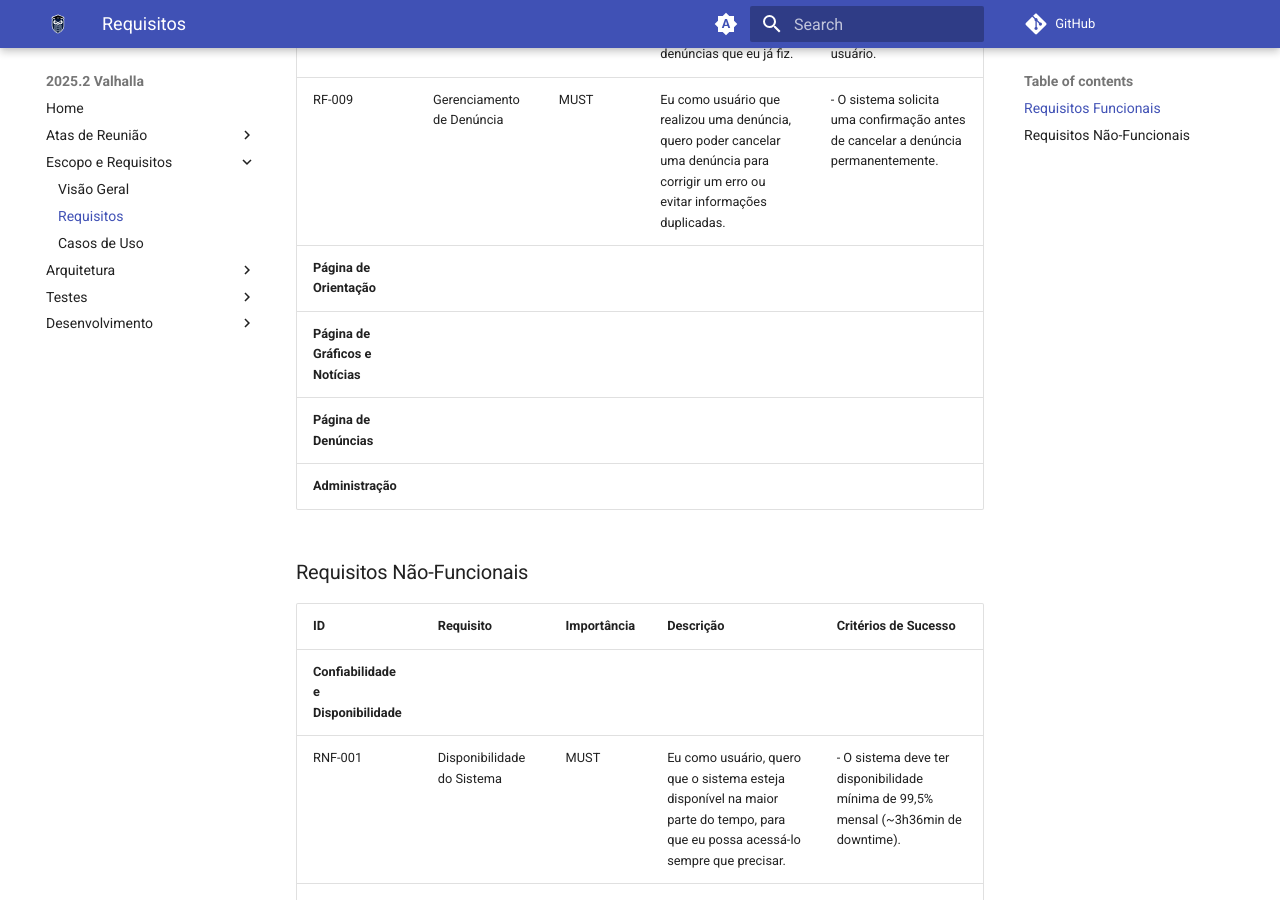
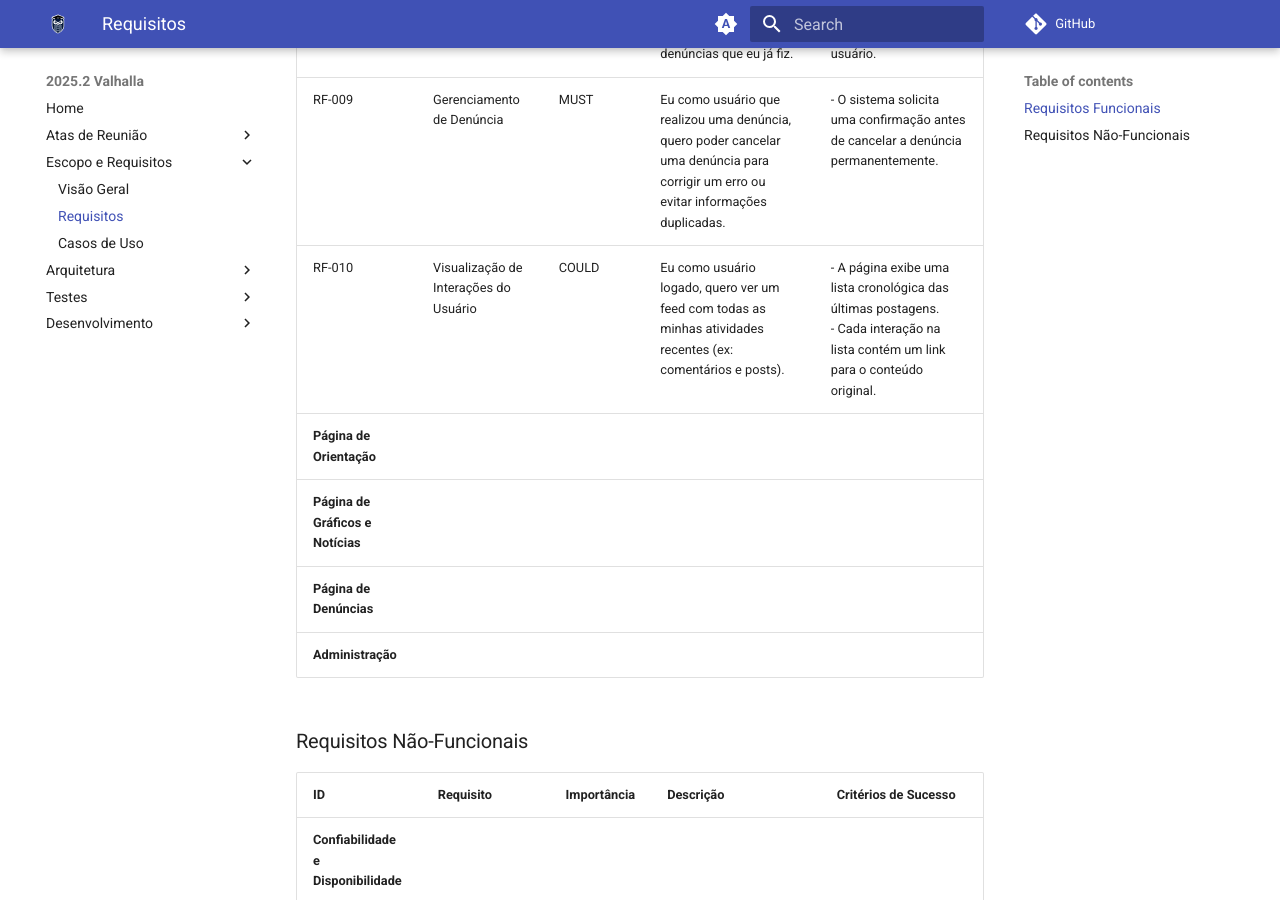
Before and after one commit to fga-eps-mds/2025.2-Valhalla-Docs, an MkDocs documentation site: the page built from docs/escopo-requisitos/Requisitos.md, in a window 1280 px wide and 900 px high, scrolled down 2119 px. Built offline with MkDocs 1.6.1 and Material for MkDocs 9.7.7, drawn with Linux system fonts in a browser that asks for light colours; comment, search, counter and statistics services are not loaded.

Commit message:
doc - preenche RF 010 da Página de Perfil
Co-authored-by: laurarogelin <laurarogelin@users.noreply.github.com>

```diff
--- a/docs/escopo-requisitos/Requisitos.md
+++ b/docs/escopo-requisitos/Requisitos.md
@@ -17,6 +17,7 @@ Esta tabela lista todos os requisitos do projeto, sua prioridade e descrição d
 | RF-007 | Edição de Dados Pessoais | MUST | Eu como usuário logado, quero editar minhas informações pessoais (como nome e foto de perfil) para manter meus dados atualizados. | - O usuário consegue alterar seus dados e salvá-los com sucesso.<br>- As informações atualizadas são refletidas imediatamente na página de perfil. |
 | RF-008 | Visualização de Histórico de Denúncias | SHOULD | Eu como usuário logado, quero ver uma lista de todas as denúncias que eu já fiz. | - A página exibe uma lista com todas as denúncias feitas pelo usuário. |
 | RF-009 | Gerenciamento de Denúncia | MUST | Eu como usuário que realizou uma denúncia, quero poder cancelar uma denúncia para corrigir um erro ou evitar informações duplicadas. | - O sistema solicita uma confirmação antes de cancelar a denúncia permanentemente. |
+| RF-010 | Visualização de Interações do Usuário | COULD | Eu como usuário logado, quero ver um feed com todas as minhas atividades recentes (ex: comentários e posts). | - A página exibe uma lista cronológica das últimas postagens.<br>- Cada interação na lista contém um link para o conteúdo original. |
 | **Página de Orientação** | | | | |
 | **Página de Gráficos e Notícias** | | | | |
 | **Página de Denúncias** | | | | |
```
